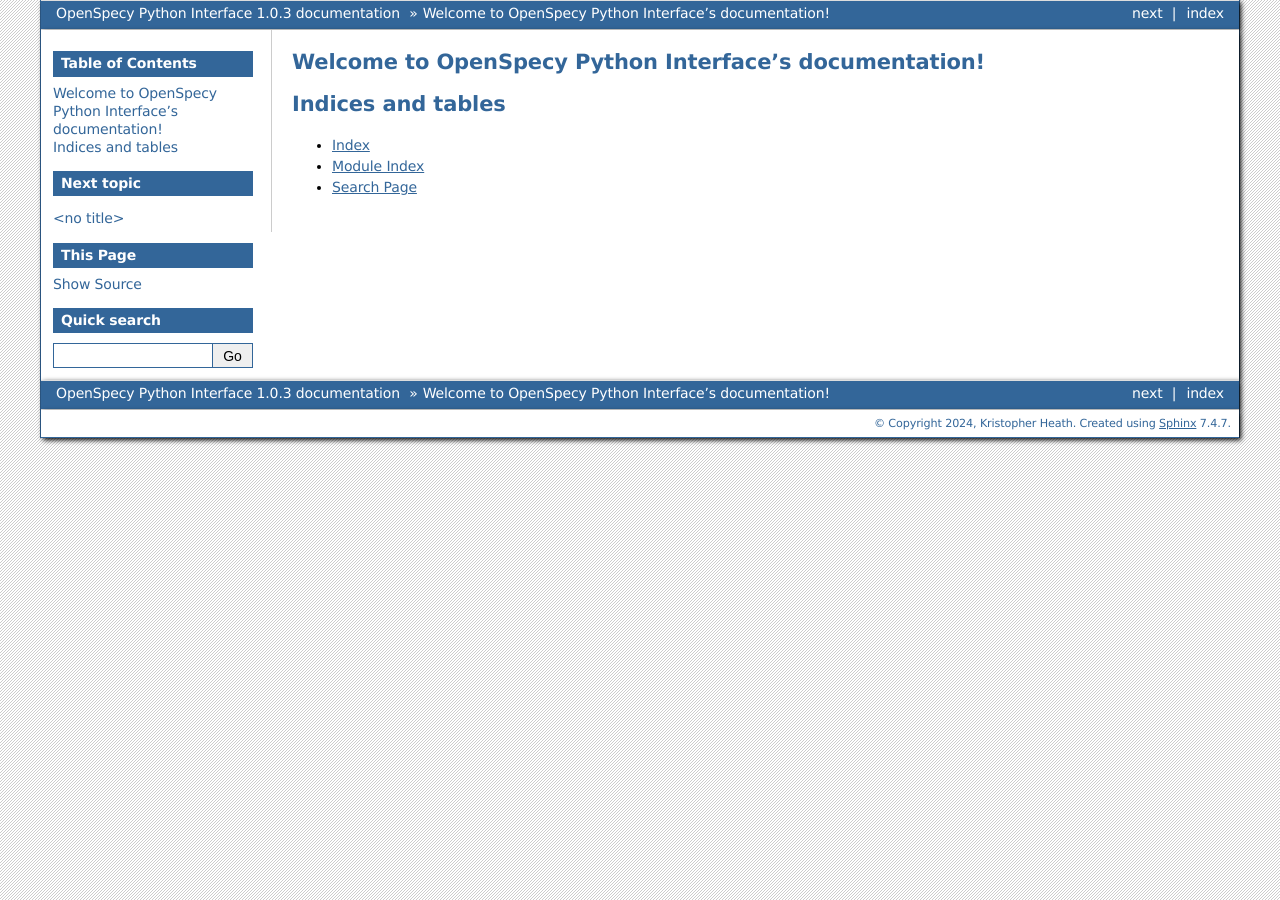
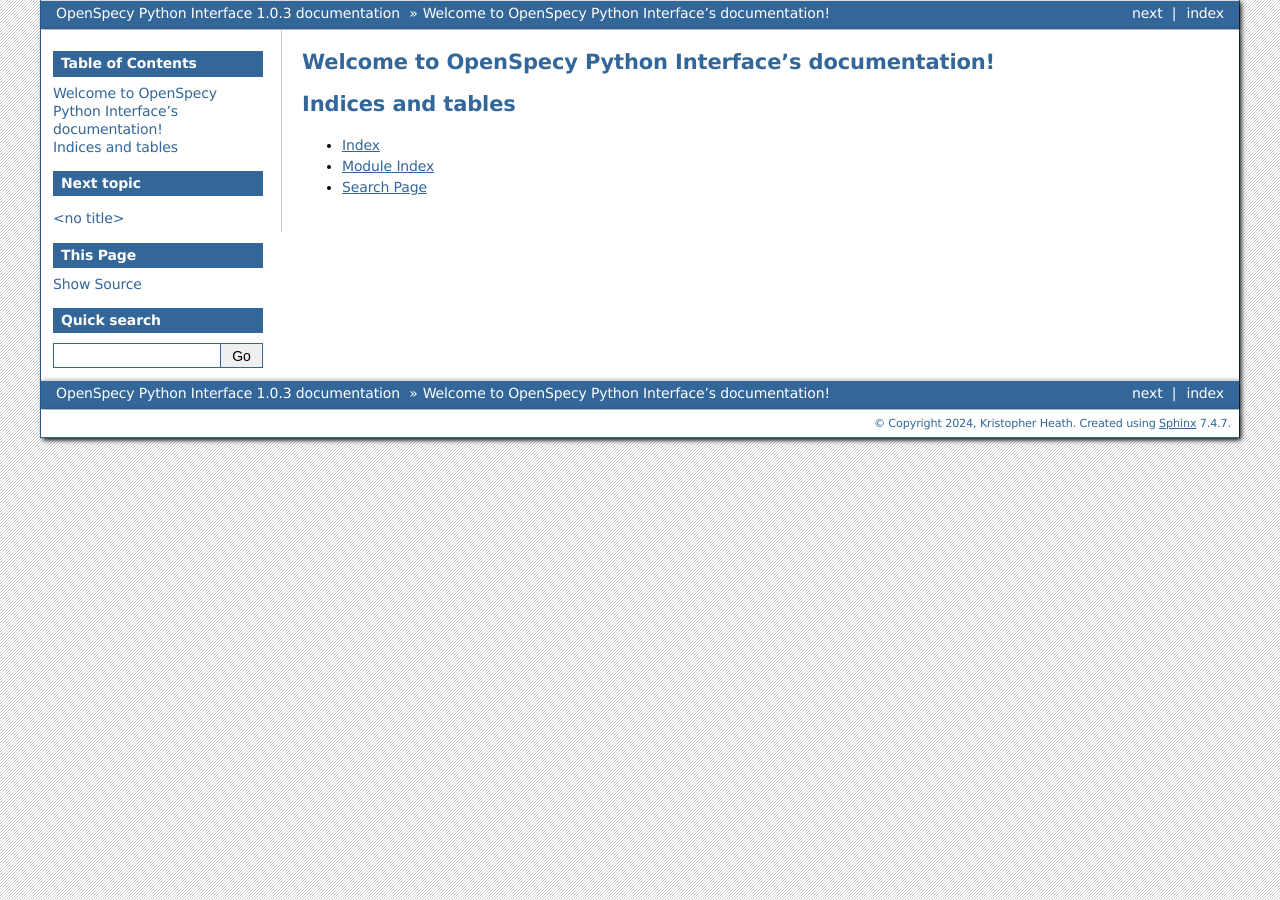
Before and after one commit to kristopher-heath/OpenSpecy-Python-Interface, a Sphinx documentation site: the page built from docs/index.rst, in a window 1280 px wide. Built offline with Sphinx 7.4.7, drawn with Linux system fonts in a browser that asks for light colours.

Commit message:
Update conf.py

```diff
--- a/docs/conf.py
+++ b/docs/conf.py
@@ -33,5 +33,5 @@
 # https://www.sphinx-doc.org/en/master/usage/configuration.html#options-for-html-output
 
 html_theme = 'bizstyle'
-html_theme_options = {'sidebarwidth': 200 }
+# html_theme_options = {'sidebarwidth': 200 }
 html_static_path = ['_static']
```
